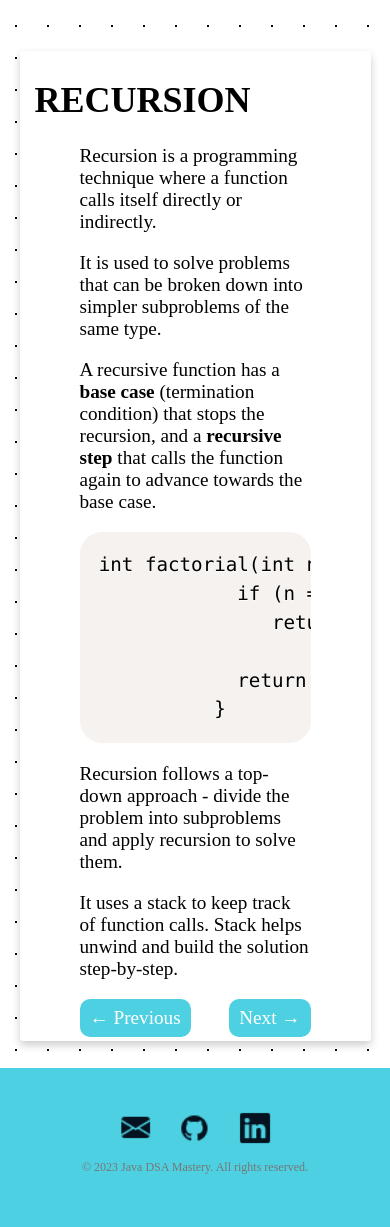
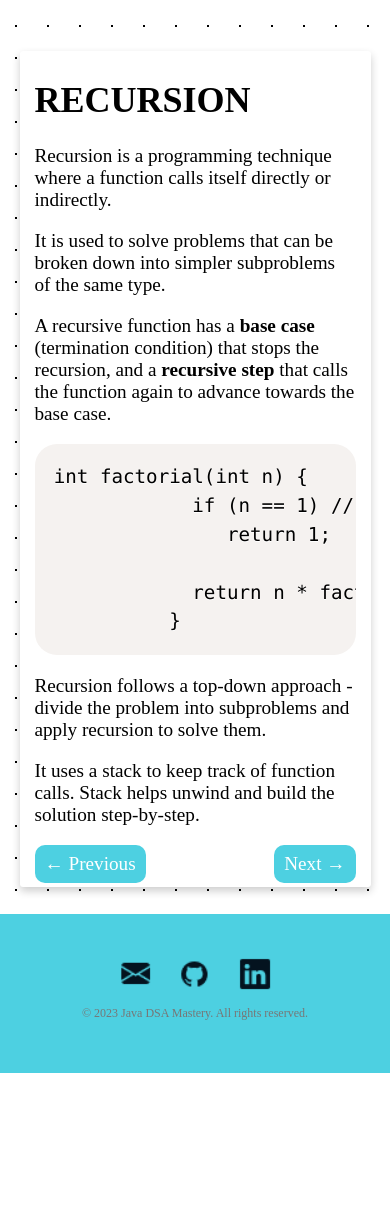
Before and after one commit to chiragak/dsa101.github.io, a PHP site: page /recursion/recursion.html in a window 390 px wide. Shown: the part 86-1313 px from the top of the page. After the commit the page ends 1159 px from the top, so only its background shows below. Run offline with PHP 8.4, Linux system fonts and the light colour scheme; some libraries are stand-ins or nearby versions.

Commit message:
modified style.css in css

```diff
--- a/assets/css/style.css
+++ b/assets/css/style.css
@@ -134,6 +134,7 @@ body {
     .inner-card
     {
       font-size: 1.2rem;
+      margin: 0px 15px;
     }
     .prevnext a {
 
@@ -141,4 +142,5 @@ body {
       margin: 0px;
     }
 
+
 }
```
